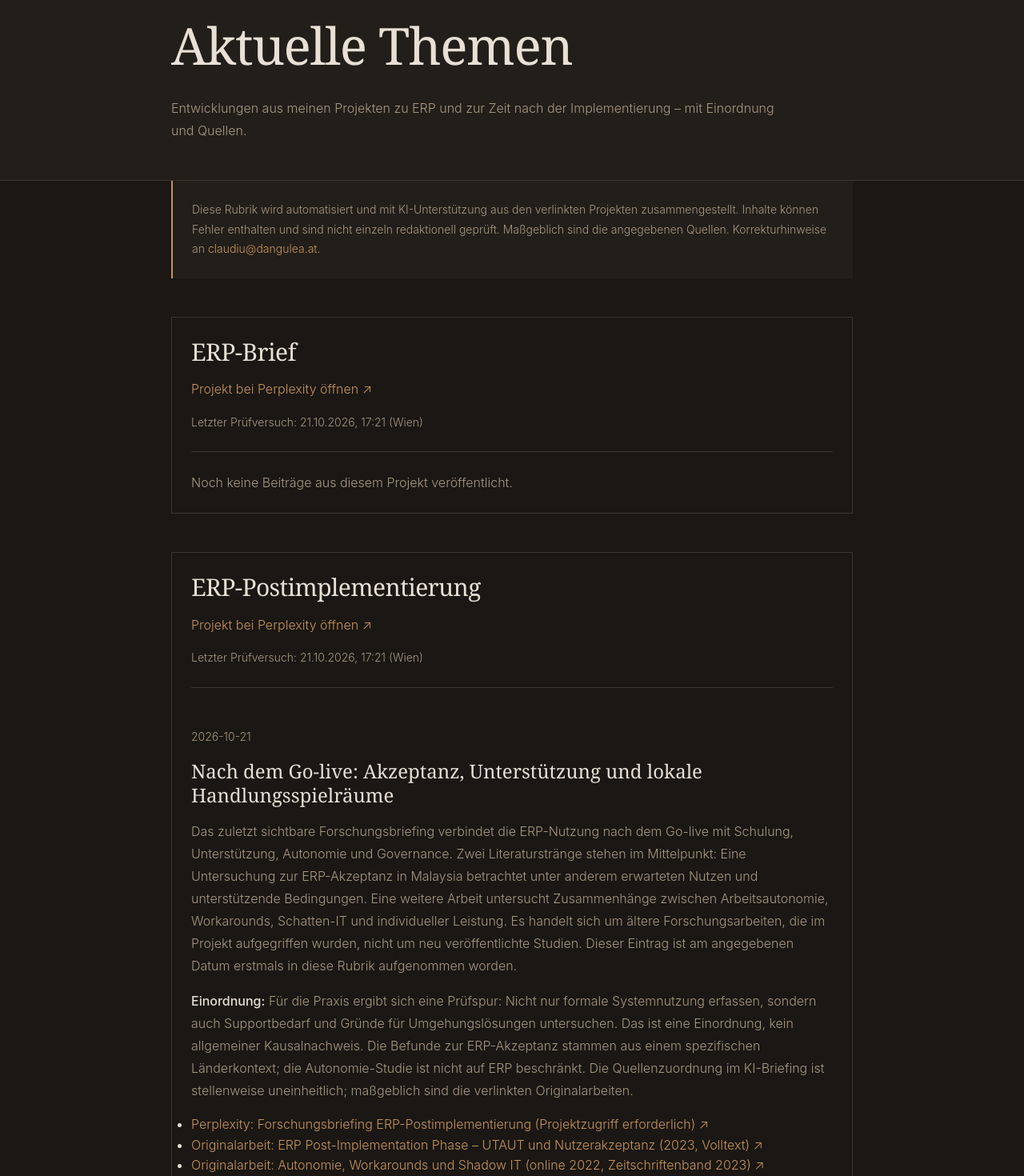
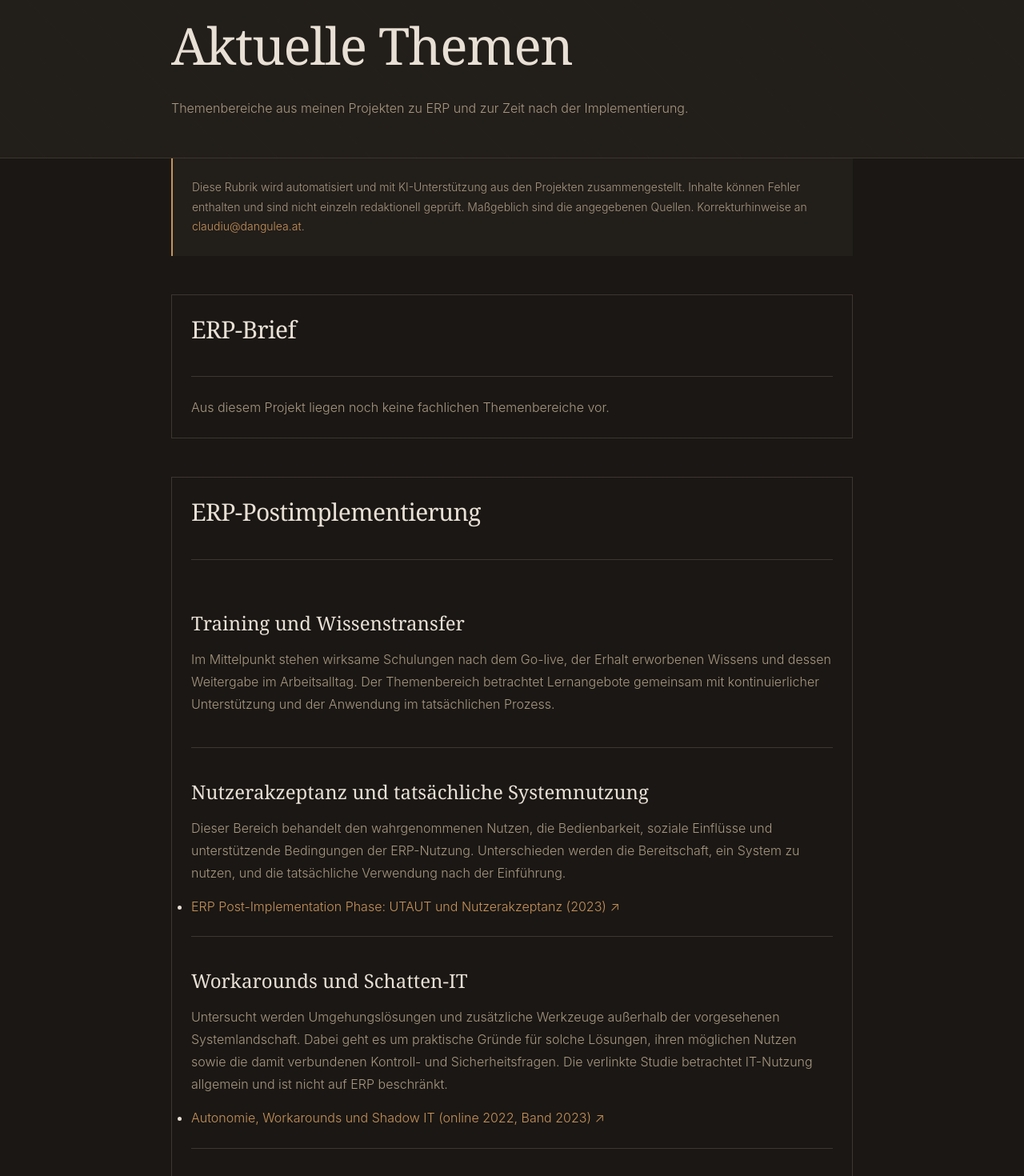
Before and after one commit to intiequals1/dangulea-website, a React (Vite) app: page /aktuelle-themen in a window 1280 px wide. Shown: the part 180-1650 px from the top of the page at 80% size. Built offline with nearby package versions, Linux system fonts and the light colour scheme; a web font is replaced by a local one.

Commit message:
Show project topics as separate blocks without Perplexity links

```diff
--- a/public/current-topics.json
+++ b/public/current-topics.json
@@ -2,7 +2,6 @@
   {
     "id": "erp-brief",
     "title": "ERP-Brief",
-    "url": "https://www.perplexity.ai/spaces/erp-brief-ZJfvmnnMT1qTrbUOV6cA8Q",
     "lastCheckedAt": "2026-10-21T15:21:02+00:00",
     "status": "ok",
     "updates": []
@@ -10,30 +9,58 @@
   {
     "id": "erp-postimplementierung",
     "title": "ERP-Postimplementierung",
-    "url": "https://www.perplexity.ai/spaces/erp-postimplementierung-aUI0.a1XT5y1uEspEdODbA",
     "lastCheckedAt": "2026-10-21T15:21:02+00:00",
     "status": "ok",
     "updates": [
       {
-        "id": "3b5c028d-bcb2-418f-9159-005b4d18d2c3",
+        "id": "training-wissen",
         "date": "2026-10-21",
-        "title": "Nach dem Go-live: Akzeptanz, Unterstützung und lokale Handlungsspielräume",
-        "summary": "Das zuletzt sichtbare Forschungsbriefing verbindet die ERP-Nutzung nach dem Go-live mit Schulung, Unterstützung, Autonomie und Governance. Zwei Literaturstränge stehen im Mittelpunkt: Eine Untersuchung zur ERP-Akzeptanz in Malaysia betrachtet unter anderem erwarteten Nutzen und unterstützende Bedingungen. Eine weitere Arbeit untersucht Zusammenhänge zwischen Arbeitsautonomie, Workarounds, Schatten-IT und individueller Leistung. Es handelt sich um ältere Forschungsarbeiten, die im Projekt aufgegriffen wurden, nicht um neu veröffentlichte Studien. Dieser Eintrag ist am angegebenen Datum erstmals in diese Rubrik aufgenommen worden.",
-        "relevance": "Für die Praxis ergibt sich eine Prüfspur: Nicht nur formale Systemnutzung erfassen, sondern auch Supportbedarf und Gründe für Umgehungslösungen untersuchen. Das ist eine Einordnung, kein allgemeiner Kausalnachweis. Die Befunde zur ERP-Akzeptanz stammen aus einem spezifischen Länderkontext; die Autonomie-Studie ist nicht auf ERP beschränkt. Die Quellenzuordnung im KI-Briefing ist stellenweise uneinheitlich; maßgeblich sind die verlinkten Originalarbeiten.",
+        "title": "Training und Wissenstransfer",
+        "summary": "Im Mittelpunkt stehen wirksame Schulungen nach dem Go-live, der Erhalt erworbenen Wissens und dessen Weitergabe im Arbeitsalltag. Der Themenbereich betrachtet Lernangebote gemeinsam mit kontinuierlicher Unterstützung und der Anwendung im tatsächlichen Prozess.",
+        "relevance": "Themenbereich aus dem ausgewerteten Projektbriefing.",
+        "sources": []
+      },
+      {
+        "id": "akzeptanz-nutzung",
+        "date": "2026-10-21",
+        "title": "Nutzerakzeptanz und tatsächliche Systemnutzung",
+        "summary": "Dieser Bereich behandelt den wahrgenommenen Nutzen, die Bedienbarkeit, soziale Einflüsse und unterstützende Bedingungen der ERP-Nutzung. Unterschieden werden die Bereitschaft, ein System zu nutzen, und die tatsächliche Verwendung nach der Einführung.",
+        "relevance": "Themenbereich aus dem ausgewerteten Projektbriefing.",
         "sources": [
           {
-            "title": "Perplexity: Forschungsbriefing ERP-Postimplementierung (Projektzugriff erforderlich)",
-            "url": "https://www.perplexity.ai/search/3b5c028d-bcb2-418f-9159-005b4d18d2c3"
-          },
+            "title": "ERP Post-Implementation Phase: UTAUT und Nutzerakzeptanz (2023)",
+            "url": "https://ir.uitm.edu.my/81138/1/81138.pdf"
+          }
+        ]
+      },
+      {
+        "id": "workarounds-shadow-it",
+        "date": "2026-10-21",
+        "title": "Workarounds und Schatten-IT",
+        "summary": "Untersucht werden Umgehungslösungen und zusätzliche Werkzeuge außerhalb der vorgesehenen Systemlandschaft. Dabei geht es um praktische Gründe für solche Lösungen, ihren möglichen Nutzen sowie die damit verbundenen Kontroll- und Sicherheitsfragen. Die verlinkte Studie betrachtet IT-Nutzung allgemein und ist nicht auf ERP beschränkt.",
+        "relevance": "Themenbereich aus dem ausgewerteten Projektbriefing.",
+        "sources": [
           {
-            "title": "Originalarbeit: ERP Post-Implementation Phase – UTAUT und Nutzerakzeptanz (2023, Volltext)",
-            "url": "https://ir.uitm.edu.my/81138/1/81138.pdf"
-          },
-          {
-            "title": "Originalarbeit: Autonomie, Workarounds und Shadow IT (online 2022, Zeitschriftenband 2023)",
+            "title": "Autonomie, Workarounds und Shadow IT (online 2022, Band 2023)",
             "url": "https://doi.org/10.1007/s10799-022-00368-6"
           }
         ]
+      },
+      {
+        "id": "standardisierung-autonomie",
+        "date": "2026-10-21",
+        "title": "Globale Standardisierung und lokale Autonomie",
+        "summary": "Der Themenbereich beleuchtet die Spannung zwischen einheitlichen ERP-Vorlagen und begründeten lokalen Anpassungen. Im Fokus stehen betriebliche Anforderungen, lokale Handlungsspielräume sowie transparente Verfahren für Änderungen und Ausnahmen.",
+        "relevance": "Themenbereich aus dem ausgewerteten Projektbriefing.",
+        "sources": []
+      },
+      {
+        "id": "soziotechnische-governance",
+        "date": "2026-10-21",
+        "title": "Soziotechnische und ethische Governance",
+        "summary": "Hier werden Rollen, Berechtigungen, Verantwortlichkeit und menschliche Aufsicht zusammen betrachtet. Weitere Schwerpunkte sind Fairness, Datenschutz, Transparenz, Nachvollziehbarkeit und die langfristigen Folgen ungelöster ethischer Entscheidungen im Systembetrieb.",
+        "relevance": "Themenbereich aus dem ausgewerteten Projektbriefing.",
+        "sources": []
       }
     ]
   }
--- a/src/pages/AktuelleThemen.tsx
+++ b/src/pages/AktuelleThemen.tsx
@@ -3,7 +3,7 @@ import './AktuelleThemen.css'
 
 type Source = { title: string; url: string }
 type Update = { id: string; date: string; title: string; summary: string; relevance: string; sources: Source[] }
-type Topic = { id: string; title: string; url: string; lastCheckedAt: string | null; status: 'pending' | 'ok' | 'access_required'; updates: Update[] }
+type Topic = { id: string; title: string; lastCheckedAt: string | null; status: 'pending' | 'ok' | 'access_required'; updates: Update[] }
 
 function isWebUrl(value: unknown): value is string {
   if (typeof value !== 'string') return false
@@ -13,19 +13,15 @@ function isWebUrl(value: unknown): value is string {
 function isTopic(value: unknown): value is Topic {
   if (!value || typeof value !== 'object') return false
   const topic = value as Topic
-  return typeof topic.id === 'string' && typeof topic.title === 'string' && isWebUrl(topic.url) &&
+  return typeof topic.id === 'string' && typeof topic.title === 'string' &&
     ['pending', 'ok', 'access_required'].includes(topic.status) &&
     (topic.lastCheckedAt === null || (typeof topic.lastCheckedAt === 'string' && Number.isFinite(Date.parse(topic.lastCheckedAt)))) &&
     Array.isArray(topic.updates) && topic.updates.every((update) =>
       typeof update.id === 'string' && /^\d{4}-\d{2}-\d{2}$/.test(update.date) &&
       typeof update.title === 'string' && typeof update.summary === 'string' && typeof update.relevance === 'string' &&
-      Array.isArray(update.sources) && update.sources.length > 0 && update.sources.every((source) =>
+      Array.isArray(update.sources) && update.sources.every((source) =>
         typeof source.title === 'string' && isWebUrl(source.url)))
 }
-
-const formatChecked = (value: string) => new Intl.DateTimeFormat('de-AT', {
-  dateStyle: 'medium', timeStyle: 'short', timeZone: 'Europe/Vienna',
-}).format(new Date(value))
 
 export default function AktuelleThemen() {
   const [topics, setTopics] = useState<Topic[]>([])
@@ -56,11 +52,11 @@ export default function AktuelleThemen() {
         <div className="container">
           <p className="section-label">Projekte im Fokus</p>
           <h1 className="page-header__title">Aktuelle Themen</h1>
-          <p className="topics-lead">Entwicklungen aus meinen Projekten zu ERP und zur Zeit nach der Implementierung – mit Einordnung und Quellen.</p>
+          <p className="topics-lead">Themenbereiche aus meinen Projekten zu ERP und zur Zeit nach der Implementierung.</p>
         </div>
       </section>
       <div className="container topics-body">
-        <p className="topics-disclosure">Diese Rubrik wird automatisiert und mit KI-Unterstützung aus den verlinkten Projekten zusammengestellt. Inhalte können Fehler enthalten und sind nicht einzeln redaktionell geprüft. Maßgeblich sind die angegebenen Quellen. Korrekturhinweise an <a href="mailto:claudiu@dangulea.at">claudiu@dangulea.at</a>.</p>
+        <p className="topics-disclosure">Diese Rubrik wird automatisiert und mit KI-Unterstützung aus den Projekten zusammengestellt. Inhalte können Fehler enthalten und sind nicht einzeln redaktionell geprüft. Maßgeblich sind die angegebenen Quellen. Korrekturhinweise an <a href="mailto:claudiu@dangulea.at">claudiu@dangulea.at</a>.</p>
         {loading && <p role="status">Themen werden geladen …</p>}
         {error && <p role="alert">Die Themen konnten nicht geladen werden. Bitte versuche es später erneut.</p>}
         {!loading && !error && topics.length === 0 && <p>Noch keine Themen veröffentlicht.</p>}
@@ -68,19 +64,15 @@ export default function AktuelleThemen() {
           <section className="topic" key={topic.id} aria-labelledby={`topic-${topic.id}`}>
             <header className="topic-header">
               <h2 id={`topic-${topic.id}`}>{topic.title}</h2>
-              <a href={topic.url} target="_blank" rel="noopener noreferrer">Projekt bei Perplexity öffnen ↗</a>
-              {topic.lastCheckedAt && <p className="topic-checked">Letzter Prüfversuch: {formatChecked(topic.lastCheckedAt)} (Wien)</p>}
             </header>
             {topic.status === 'access_required' && <p className="topic-status">Die Projektinhalte sind derzeit nicht abrufbar. Vorhandene Beiträge bleiben erhalten.</p>}
             {topic.status === 'pending' && <p className="topic-status">Die erste Projektprüfung steht noch aus.</p>}
-            {topic.updates.length === 0 ? <p>Noch keine Beiträge aus diesem Projekt veröffentlicht.</p> :
-              [...topic.updates].sort((a, b) => b.date.localeCompare(a.date)).map((update) => (
+            {topic.updates.length === 0 ? <p>Aus diesem Projekt liegen noch keine fachlichen Themenbereiche vor.</p> :
+              topic.updates.map((update) => (
                 <article key={update.id} className="topic-update" id={`update-${update.id}`}>
-                  <time dateTime={update.date}>{update.date}</time>
                   <h3>{update.title}</h3>
                   <p>{update.summary}</p>
-                  <p><strong>Einordnung:</strong> {update.relevance}</p>
-                  <ul aria-label="Quellen">{update.sources.map((source) => <li key={source.url}><a href={source.url} target="_blank" rel="noopener noreferrer">{source.title} ↗</a></li>)}</ul>
+                  <ul aria-label="Originalquellen">{update.sources.filter((source) => !/(^|\.)perplexity\.ai$/.test(new URL(source.url).hostname)).map((source) => <li key={source.url}><a href={source.url} target="_blank" rel="noopener noreferrer">{source.title} ↗</a></li>)}</ul>
                 </article>
               ))}
           </section>
```
Also changed, not shown: 1 other file (tests, documents, lock files or other folders).
